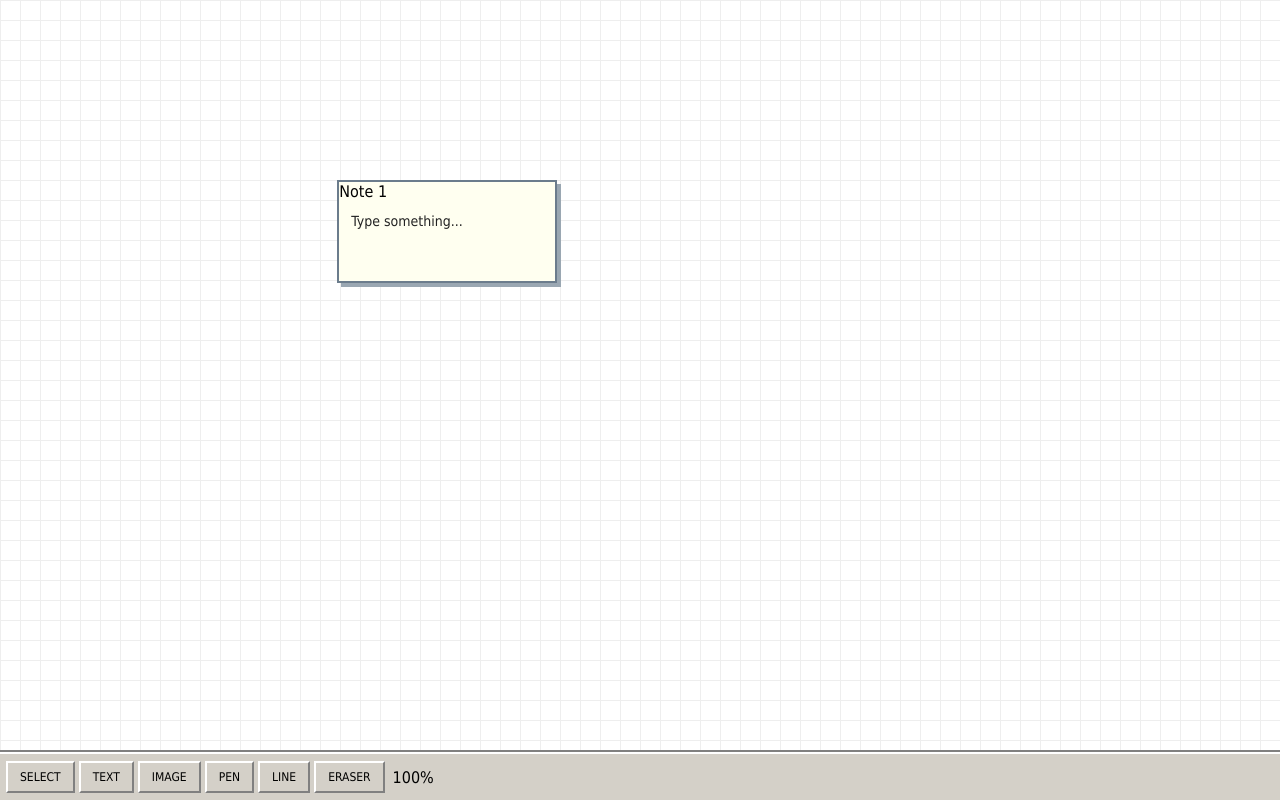
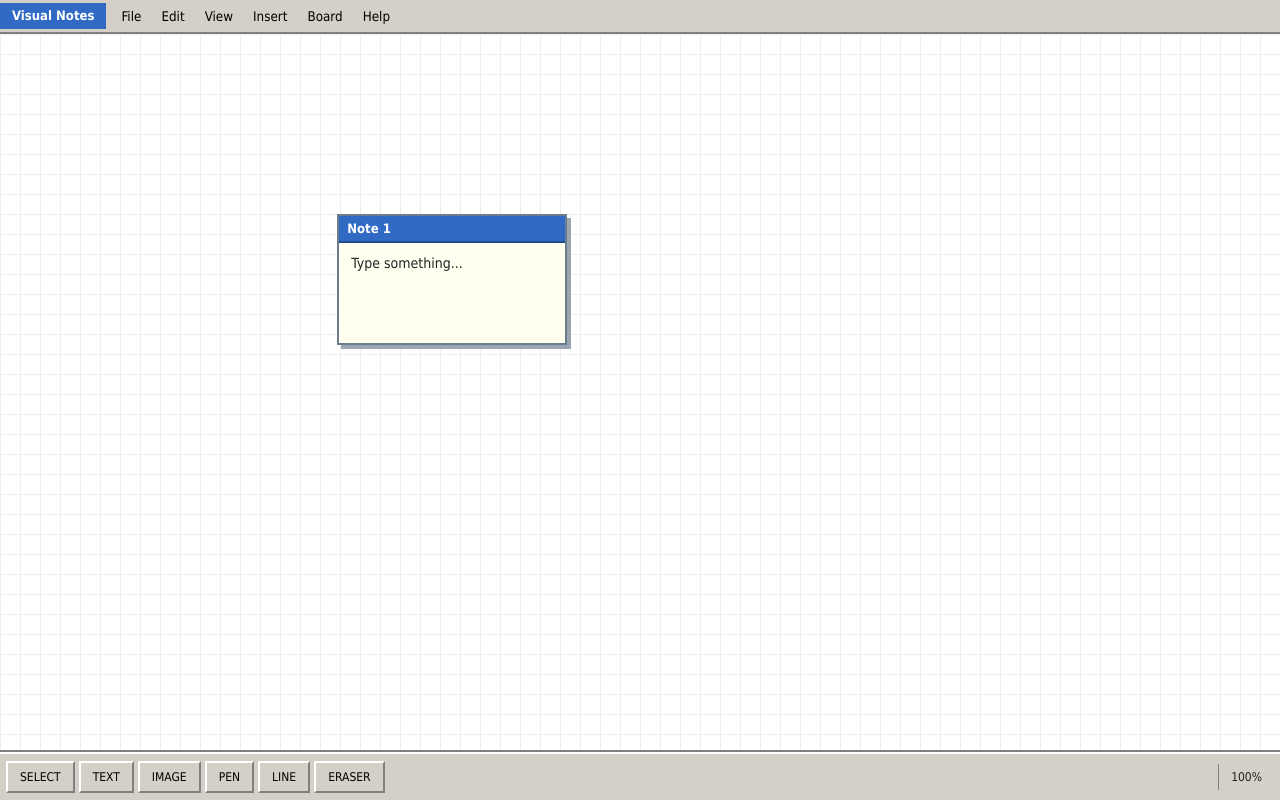
Before and after one commit to pickdelcomic/PinBoard, a plain HTML site: page index.html in a window 1280 px wide. Both pictures are taken after a click on the button "TEXT". Drawn offline with Linux system fonts and the light colour scheme.

Commit message:
Update style.css

```diff
--- a/style.css
+++ b/style.css
@@ -5,82 +5,214 @@
 html,
 body {
     margin: 0;
+
     width: 100%;
     height: 100%;
+
     overflow: hidden;
+
     font-family: Tahoma, Arial, sans-serif;
 }
 
-body {
-    background: #d6e4f0;
+
+/* =========================
+   TOP BAR
+========================= */
+
+#topbar {
+
+    position: fixed;
+
+    left: 0;
+    top: 0;
+
+    width: 100%;
+    height: 34px;
+
+    display: flex;
+    align-items: center;
+
+    background: #d4d0c8;
+
+    border-bottom: 2px solid #808080;
+
+    z-index: 1000;
 }
 
-/* Main workspace */
+
+.program-title {
+
+    height: 26px;
+
+    padding: 5px 12px;
+
+    margin-right: 5px;
+
+    color: white;
+
+    background: #316ac5;
+
+    font-weight: bold;
+
+    font-size: 13px;
+}
+
+
+#topbar button {
+
+    height: 27px;
+
+    padding: 2px 10px;
+
+    border: 0;
+
+    background: #d4d0c8;
+
+    font-family: Tahoma, Arial, sans-serif;
+
+    cursor: pointer;
+}
+
+
+#topbar button:hover {
+
+    background: #316ac5;
+
+    color: white;
+}
+
+
+/* =========================
+   BOARD
+========================= */
+
 #board {
-    position: absolute;
+
+    position: fixed;
+
     left: 0;
-    top: 0;
+    top: 34px;
+
     right: 0;
     bottom: 48px;
 
     overflow: hidden;
 
+    background: #ffffff;
+
+    cursor: default;
+}
+
+
+#workspace {
+
+    position: absolute;
+
+    left: 0;
+    top: 0;
+
+    width: 10000px;
+    height: 10000px;
+
     background-color: white;
+
     background-image:
         linear-gradient(#eeeeee 1px, transparent 1px),
         linear-gradient(90deg, #eeeeee 1px, transparent 1px);
+
     background-size: 20px 20px;
+
+    transform-origin: 0 0;
 }
 
-/* Notes */
+
+/* =========================
+   NOTES
+========================= */
+
 .note {
+
     position: absolute;
-    width: 220px;
+
+    width: 230px;
 
     background: #fffff0;
 
     border: 2px solid #6b7c8c;
+
     box-shadow: 4px 4px 0 #9aa7b2;
 
-    cursor: move;
+    user-select: none;
 }
 
+
+/* BLUE TITLE BAR */
+
+.note-title {
+
+    height: 27px;
+
+    padding: 5px 8px;
+
+    color: white;
+
+    background: #316ac5;
+
+    border-bottom: 2px solid #234a8c;
+
+    font-weight: bold;
+
+    font-size: 13px;
+
+    cursor: move;
+
+    outline: none;
+}
+
+
+/* Editable title */
+
+.note-title:focus {
+
+    background: #2457a6;
+
+}
+
+
+/* NOTE BODY */
+
 .note-content {
+
+    min-height: 100px;
+
     padding: 12px;
 
     color: #222;
+
     background: #fffff0;
-
-    min-height: 80px;
 
     font-size: 14px;
 
     outline: none;
+
     cursor: text;
+
+    user-select: text;
 }
 
-.note-content {
-    padding: 12px;
 
-    color: #222;
-    background: #fffff0;
+/* =========================
+   BOTTOM TOOLBAR
+========================= */
 
-    min-height: 80px;
+#toolbar {
 
-    font-size: 14px;
-
-    outline: none;
-    cursor: text;
-}
-
-/* Bottom toolbar */
-#toolbar {
-    position: absolute;
+    position: fixed;
 
     left: 0;
-    right: 0;
     bottom: 0;
 
+    width: 100%;
     height: 48px;
 
     display: flex;
@@ -93,33 +225,112 @@ body {
     background: #d4d0c8;
 
     border-top: 2px solid white;
+
     box-shadow: 0 -2px 0 #808080;
+
+    z-index: 1000;
 }
 
-/* Old-school buttons */
-button {
+
+#toolbar button {
+
     height: 32px;
 
     padding: 0 12px;
 
     font-family: Tahoma, Arial, sans-serif;
+
     font-size: 12px;
-
-    color: #000;
 
     background: #d4d0c8;
 
     border-top: 2px solid white;
     border-left: 2px solid white;
+
     border-right: 2px solid #808080;
     border-bottom: 2px solid #808080;
 
     cursor: pointer;
 }
 
-button:active {
+
+#toolbar button:active {
+
     border-top: 2px solid #808080;
     border-left: 2px solid #808080;
+
     border-right: 2px solid white;
     border-bottom: 2px solid white;
 }
+
+
+.toolbar-spacer {
+
+    flex: 1;
+}
+
+
+#zoomDisplay {
+
+    padding: 6px 12px;
+
+    border-left: 1px solid #808080;
+
+    color: #222;
+
+    font-size: 12px;
+}
+
+
+/* =========================
+   RIGHT CLICK MENU
+========================= */
+
+#contextMenu {
+
+    position: fixed;
+
+    display: none;
+
+    width: 150px;
+
+    padding: 3px;
+
+    background: #d4d0c8;
+
+    border-top: 2px solid white;
+    border-left: 2px solid white;
+
+    border-right: 2px solid #404040;
+    border-bottom: 2px solid #404040;
+
+    z-index: 2000;
+}
+
+
+#contextMenu button {
+
+    display: block;
+
+    width: 100%;
+
+    padding: 6px 10px;
+
+    text-align: left;
+
+    border: 0;
+
+    background: #d4d0c8;
+
+    font-family: Tahoma, Arial, sans-serif;
+
+    cursor: pointer;
+}
+
+
+#contextMenu button:hover {
+
+    color: white;
+
+    background: #316ac5;
+}
```
